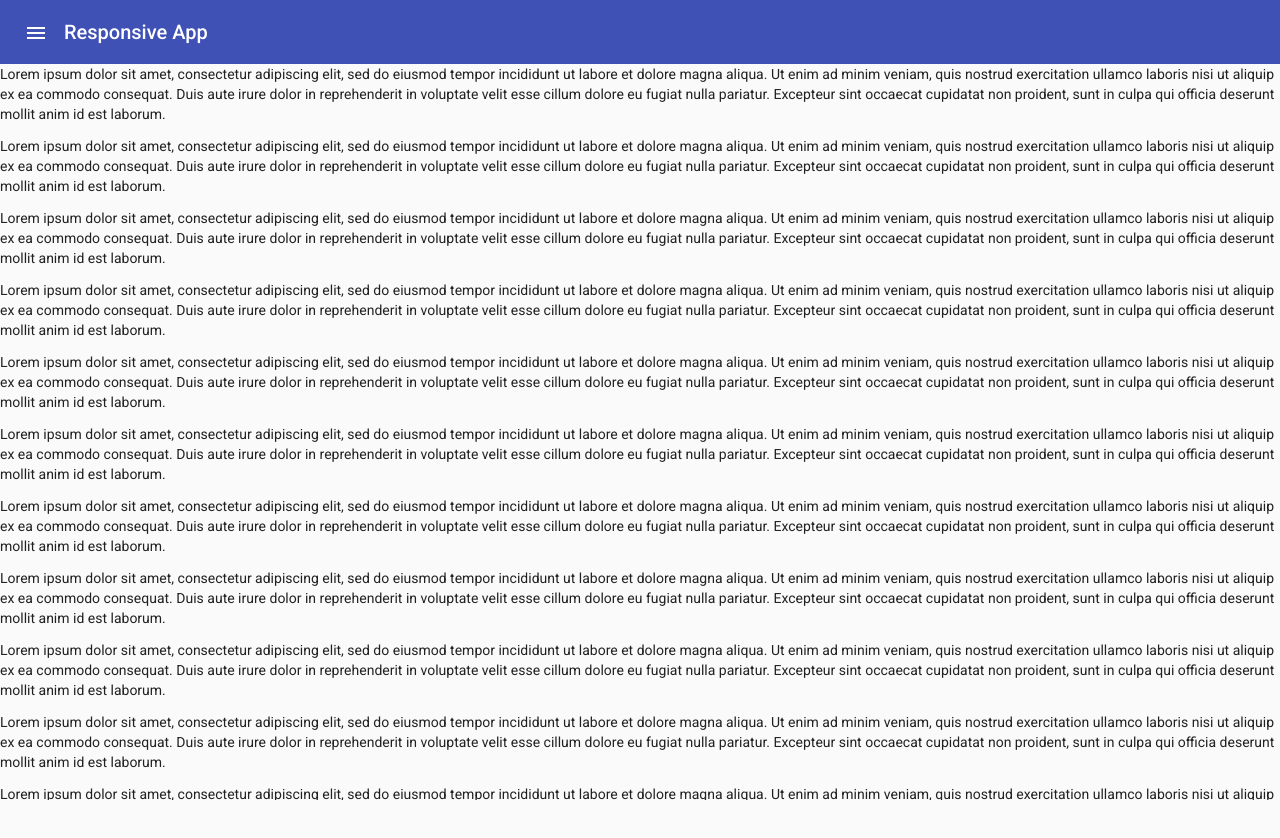
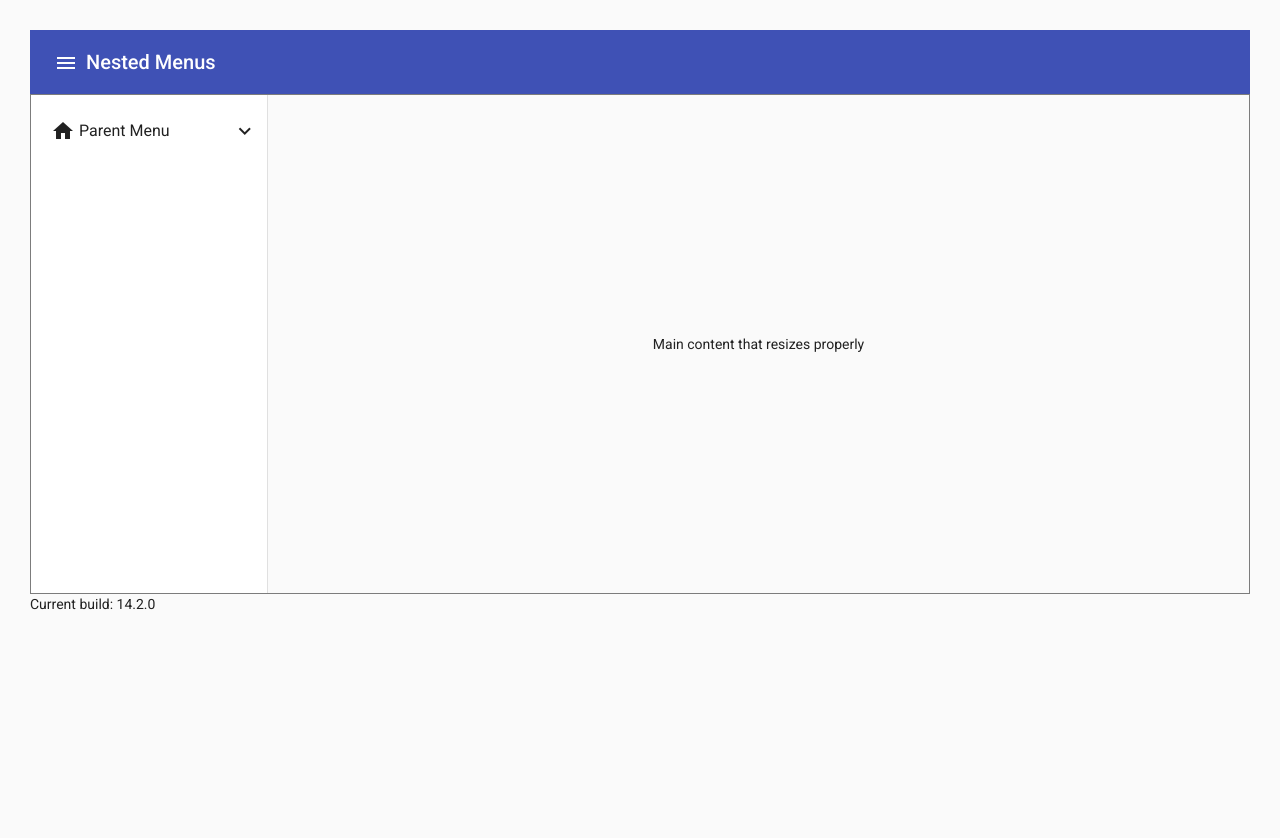
Before and after one commit to acsgunnam/algos-anglicize, an Angular app: page /array in a window 1280 px wide. Shown: the top 838 px of the page. Built offline with nearby package versions, Linux system fonts and the light colour scheme.

Commit message:
working version

```diff
--- a/src/app/app-routing.module.ts
+++ b/src/app/app-routing.module.ts
@@ -3,17 +3,17 @@ import { MatNativeDateModule } from '@angular/material/core';
 import { RouterModule, Routes } from '@angular/router';
 import { MaterialExampleModule } from './third-module/material.module';
 import { HomeComponent } from './home/home.component';
-import { SidenavResponsiveExample } from './sidenav-responsive-example';
+import { SidenavAutosizeExample } from './sidenav-autosize-example';
 import { CommonModule } from '@angular/common';
 
 const routes: Routes = [
-  {path: 'array', component:SidenavResponsiveExample},
+  {path: 'array', component:SidenavAutosizeExample},
   {path: 'home', component: HomeComponent},
   { path: '**', redirectTo: 'home' }
 ];
 
 @NgModule({
-  declarations: [HomeComponent, SidenavResponsiveExample],
+  declarations: [HomeComponent, SidenavAutosizeExample],
   imports: [RouterModule.forRoot(routes),
     MatNativeDateModule,
     MaterialExampleModule,
--- a/src/app/app.module.ts
+++ b/src/app/app.module.ts
@@ -3,7 +3,7 @@ import {BrowserModule} from '@angular/platform-browser';
 import {BrowserAnimationsModule} from '@angular/platform-browser/animations';
 
 import {MaterialExampleModule} from './third-module/material.module';
-import {SidenavResponsiveExample} from './sidenav-responsive-example';
+
 import {FormsModule, ReactiveFormsModule} from '@angular/forms';
 import {MatNativeDateModule} from '@angular/material/core';
 import {HttpClientModule} from '@angular/common/http';
--- /dev/null
+++ b/src/app/sidenav-autosize-example.css
@@ -0,0 +1,33 @@
+.example-container {
+  height: 500px;
+  border: 1px solid rgba(0, 0, 0, 0.5);
+}
+.example-sidenav-content {
+  display: flex;
+  height: 100%;
+  align-items: center;
+  justify-content: center;
+}
+.example-sidenav {
+   user-select: none;
+}
+.full-width {
+  width: 100%;
+}
+.menu-button {
+  transition: 300ms ease-in-out;
+  transform: rotate(0deg);
+}
+.menu-button.rotated {
+  transform: rotate(180deg);
+}
+.submenu {
+  overflow-y: hidden;
+  transition: transform 300ms ease;
+  transform: scaleY(0);
+  transform-origin: top;
+  padding-left: 30px;
+}
+.submenu.expanded {
+  transform: scaleY(1);
+}
--- /dev/null
+++ b/src/app/sidenav-autosize-example.html
@@ -0,0 +1,40 @@
+<mat-toolbar color="primary" class="example-toolbar">
+	<button mat-icon-button (click)="isExpanded = !isExpanded"><mat-icon>menu</mat-icon></button>
+	<h1 class="example-app-name">Nested Menus</h1>
+</mat-toolbar>
+<mat-sidenav-container class="example-container" autosize>
+	<mat-sidenav #sidenav class="example-sidenav" mode="side" opened="true" (mouseenter)="mouseenter()" (mouseleave)="mouseleave()">
+		<mat-nav-list>
+			<mat-list-item (click)="showSubmenu = !showSubmenu" class="parent">
+				<span class="full-width" *ngIf="isExpanded || isShowing">Parent Menu</span>
+				<mat-icon mat-list-icon>home</mat-icon>
+				<mat-icon class="menu-button" [ngClass]="{'rotated' : showSubmenu}" *ngIf="isExpanded || isShowing">expand_more</mat-icon>
+			</mat-list-item>
+			<div class="submenu" [ngClass]="{'expanded' : showSubmenu}" *ngIf="isShowing || isExpanded">
+				<a mat-list-item href="...">Submenu Item 1</a>
+				<a mat-list-item href="...">Submenu Item 2</a>
+				<mat-list-item (click)="showSubSubMenu = !showSubSubMenu" class="parent">
+					<span class="full-width" *ngIf="isExpanded || isShowing">Nested Menu</span>
+					<mat-icon class="menu-button" [ngClass]="{'rotated' : showSubSubMenu}" *ngIf="isExpanded || isShowing">expand_more</mat-icon>
+				</mat-list-item>
+				<div class="submenu" [ngClass]="{'expanded' : showSubSubMenu}" *ngIf="isShowing || isExpanded">
+					<mat-list-item>SubSubmenu Item 1</mat-list-item>
+					<mat-list-item>SubSubmenu Item 2</mat-list-item>
+				</div>
+			</div>
+		</mat-nav-list>
+    <mat-nav-list>
+</mat-nav-list>
+	</mat-sidenav>
+
+	<div class="example-sidenav-content">
+		Main content that resizes properly
+	</div>
+
+</mat-sidenav-container>
+
+
+
+<!-- Copyright 2017 Google Inc. All Rights Reserved.
+    Use of this source code is governed by an MIT-style license that
+    can be found in the LICENSE file at http://angular.io/license -->
--- /dev/null
+++ b/src/app/sidenav-autosize-example.ts
@@ -0,0 +1,36 @@
+import { Component, ViewChild } from '@angular/core';
+import { MatSidenav } from '@angular/material/sidenav';
+
+
+/**
+ * @title Autosize sidenav
+ */
+@Component({
+  selector: 'sidenav-autosize-example',
+  templateUrl: 'sidenav-autosize-example.html',
+  styleUrls: ['sidenav-autosize-example.css'],
+})
+export class SidenavAutosizeExample {
+  @ViewChild('sidenav') sidenav: MatSidenav;
+  isExpanded = true;
+  showSubmenu: boolean = false;
+  isShowing = false;
+  showSubSubMenu: boolean = false;
+
+  mouseenter() {
+    if (!this.isExpanded) {
+      this.isShowing = true;
+    }
+  }
+
+  mouseleave() {
+    if (!this.isExpanded) {
+      this.isShowing = false;
+    }
+  }
+}
+
+
+/**  Copyright 2017 Google Inc. All Rights Reserved.
+    Use of this source code is governed by an MIT-style license that
+    can be found in the LICENSE file at http://angular.io/license */
--- a/src/app/sidenav-responsive-example.css
+++ /dev/null
@@ -1,31 +0,0 @@
-.example-container {
-  display: flex;
-  flex-direction: column;
-  position: absolute;
-  top: 0;
-  bottom: 0;
-  left: 0;
-  right: 0;
-}
-
-.example-is-mobile .example-toolbar {
-  position: fixed;
-  /* Make sure the toolbar will stay on top of the content as it scrolls past. */
-  z-index: 2;
-}
-
-h1.example-app-name {
-  margin-left: 8px;
-}
-
-.example-sidenav-container {
-  /* When the sidenav is not fixed, stretch the sidenav container to fill the available space. This
-     causes `<mat-sidenav-content>` to act as our scrolling element for desktop layouts. */
-  flex: 1;
-}
-
-.example-is-mobile .example-sidenav-container {
-  /* When the sidenav is fixed, don't constrain the height of the sidenav container. This allows the
-     `<body>` to be our scrolling element for mobile layouts. */
-  flex: 1 0 auto;
-}
--- a/src/app/sidenav-responsive-example.html
+++ /dev/null
@@ -1,27 +0,0 @@
-<div class="example-container" [class.example-is-mobile]="mobileQuery.matches" *ngIf="shouldRun">
-  <mat-toolbar color="primary" class="example-toolbar">
-    <button mat-icon-button ><mat-icon>menu</mat-icon></button>
-    <h1 class="example-app-name">Responsive App</h1>
-  </mat-toolbar>
-
-  <mat-sidenav-container class="example-sidenav-container"  >
-
-    <mat-sidenav >
-      <mat-nav-list>
-        <a mat-list-item routerLink="." *ngFor="let nav of fillerNav">{{nav}}</a>
-      </mat-nav-list>
-    </mat-sidenav>
-
-    <mat-sidenav-content>
-      <p *ngFor="let content of fillerContent">{{content}}</p>
-    </mat-sidenav-content>
-
-  </mat-sidenav-container>
-</div>
-
-<div *ngIf="!shouldRun">Please open on Stackblitz to see result</div>
-
-
-<!-- Copyright 2022 Google LLC. All Rights Reserved.
-    Use of this source code is governed by an MIT-style license that
-    can be found in the LICENSE file at https://angular.io/license -->
--- a/src/app/sidenav-responsive-example.ts
+++ /dev/null
@@ -1,61 +0,0 @@
-import {MediaMatcher} from '@angular/cdk/layout';
-import {ChangeDetectorRef, Component, OnDestroy} from '@angular/core';
-import { ArrayAlgos } from './algo/array/service/array-algos';
-import { AlgoQaData } from './common/algo-qa-data';
-
-/** @title Responsive sidenav */
-@Component({
-  selector: 'sidenav-responsive-example',
-  templateUrl: 'sidenav-responsive-example.html',
-  styleUrls: ['sidenav-responsive-example.css'],
-})
-export class SidenavResponsiveExample implements OnDestroy {
-  mobileQuery: MediaQueryList;
-
-  fillerNav : Map<number, AlgoQaData>;
-
-  fillerContent = Array.from(
-    {length: 50},
-    () =>
-      `Lorem ipsum dolor sit amet, consectetur adipiscing elit, sed do eiusmod tempor incididunt ut
-       labore et dolore magna aliqua. Ut enim ad minim veniam, quis nostrud exercitation ullamco
-       laboris nisi ut aliquip ex ea commodo consequat. Duis aute irure dolor in reprehenderit in
-       voluptate velit esse cillum dolore eu fugiat nulla pariatur. Excepteur sint occaecat
-       cupidatat non proident, sunt in culpa qui officia deserunt mollit anim id est laborum.`,
-  );
-
-  private _mobileQueryListener: () => void;
-
-  public algoDataMap:Map<number, AlgoQaData> = new Map<number, AlgoQaData>();
-
-  constructor(
-    changeDetectorRef: ChangeDetectorRef,
-     media: MediaMatcher,
-     arrayAlogs: ArrayAlgos
-     ) {
-    this.mobileQuery = media.matchMedia('(max-width: 600px)');
-    this._mobileQueryListener = () => changeDetectorRef.detectChanges();
-    this.mobileQuery.addListener(this._mobileQueryListener);
-
-
-
-    arrayAlogs.algoQandAnsdataArray.forEach((element, index, array)  => {
-
-      element.tag = index;
-      this.algoDataMap.set(index, element);
-
-
-    });
-  }
-
-  ngOnDestroy(): void {
-    this.mobileQuery.removeListener(this._mobileQueryListener);
-  }
-
-  shouldRun = true; // /(^|.)(stackblitz|webcontainer).(io|com)$/.test(window.location.host);
-}
-
-
-/**  Copyright 2022 Google LLC. All Rights Reserved.
-    Use of this source code is governed by an MIT-style license that
-    can be found in the LICENSE file at https://angular.io/license */
```
